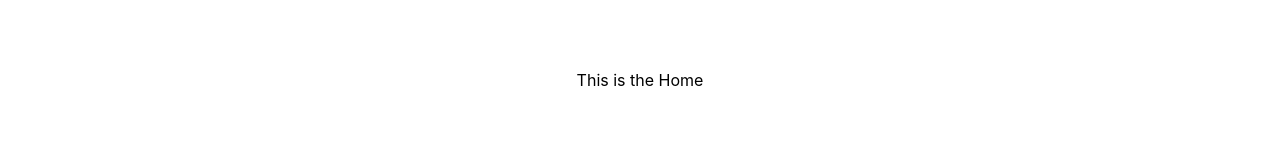
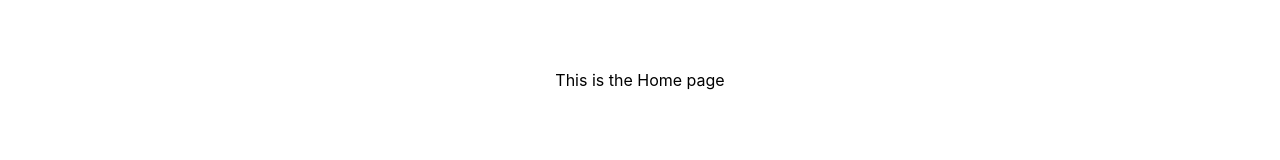
Before and after one commit to entrotech/ga4-react-basic, a React (Create React App) app: page / in a window 1280 px wide. Shown: the part 320-480 px from the top of the page. Built offline with nearby package versions, Linux system fonts and the light colour scheme.

Commit message:
Minor change to trigger deployment

```diff
--- a/src/Home.js
+++ b/src/Home.js
@@ -1,7 +1,7 @@
 import React from "react";
 
 function Home() {
-  return <div>This is the Home</div>;
+  return <div>This is the Home page</div>;
 }
 
 export default Home;
```
